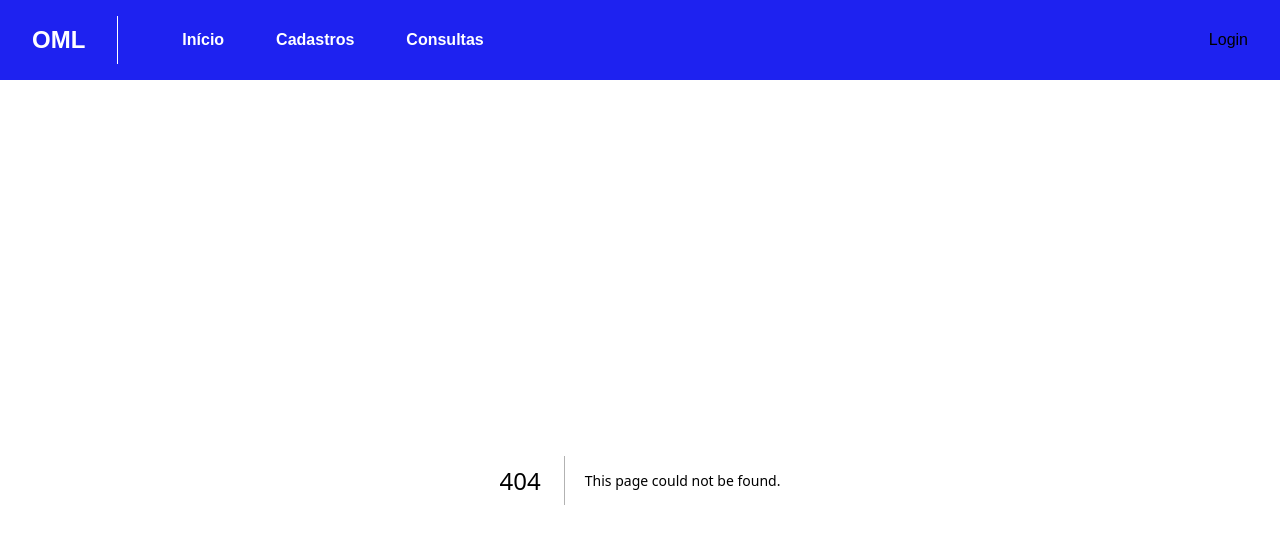
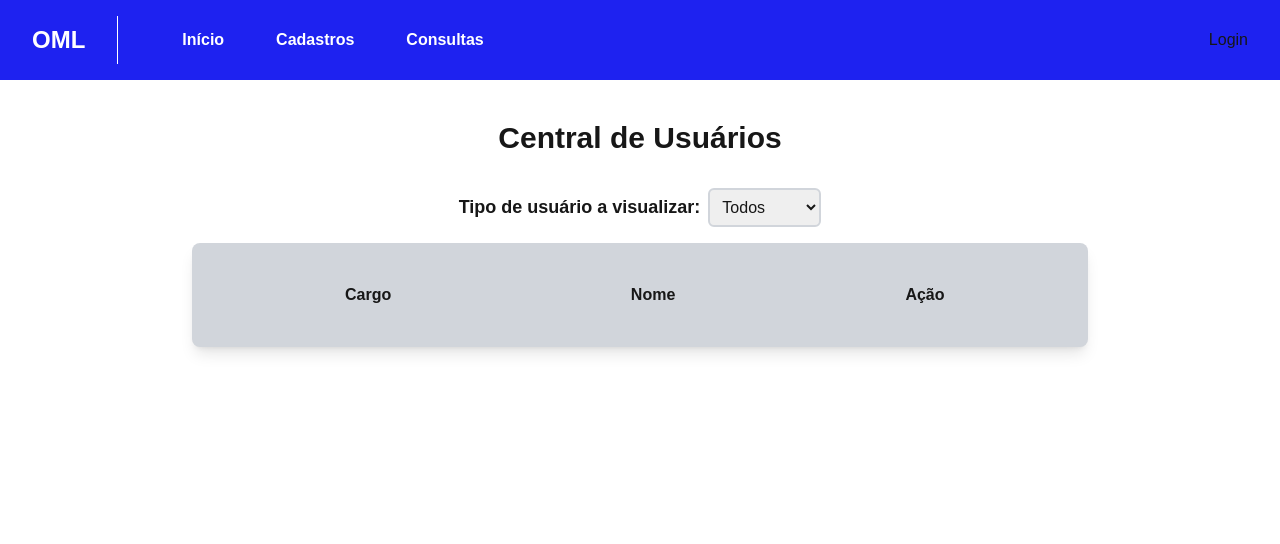
Before and after one commit to joaovitormgv/OML-Clinica-frontend, a Next.js app: page /pages/admin/visualizarUsuarios in a window 1280 px wide. Before the commit this address had no page. Shown: the top 544 px of the page. Built offline with nearby package versions, Linux system fonts and the light colour scheme.

Commit message:
feat: add visualizarUsuarios page

```diff
--- /dev/null
+++ b/src/app/pages/admin/visualizarUsuarios/page.tsx
@@ -0,0 +1,115 @@
+"use client";
+import React, { useState, useEffect } from "react";
+import { toast, ToastContainer } from "react-toastify";
+import "react-toastify/dist/ReactToastify.css";
+
+interface User {
+  id: number;
+  nome: string;
+  tipo: string; // paciente, medico, atendente
+}
+
+const ViewUsersPage = () => {
+  const [users, setUsers] = useState<User[]>([]);
+  const [selectedRole, setSelectedRole] = useState<string>("todos");
+  const [userRole, setUserRole] = useState<string | null>(null); // Armazenando o cargo do usuário
+
+  // Simulando dados fictícios de usuários
+  useEffect(() => {
+    // Usuários fictícios
+    const fakeUsers: User[] = [
+      { id: 1, nome: "Carlos Silva", tipo: "Paciente" },
+      { id: 2, nome: "Dr. João Souza", tipo: "Médico" },
+      { id: 3, nome: "Maria Clara", tipo: "Atendente" },
+      { id: 4, nome: "Ana Paula", tipo: "Paciente" },
+      { id: 5, nome: "Dr. Fernanda Lima", tipo: "Médico" },
+    ];
+
+    setUsers(fakeUsers);
+
+    // Simulando o papel do usuário (substitua pela lógica de autenticação real)
+    const role = localStorage.getItem("userCargo"); // Pode ser "Administrador", "Atendente" ou "Paciente"
+    setUserRole(role);
+  }, []);
+
+  // Função para excluir um usuário
+  const deleteUser = (userId: number) => {
+    setUsers(users.filter((user) => user.id !== userId)); // Simulando a exclusão
+    toast.success("Usuário excluído com sucesso");
+  };
+
+  // Filtra os usuários com base no cargo selecionado
+  const filteredUsers =
+    selectedRole === "todos"
+      ? users
+      : users.filter((user) => user.tipo === selectedRole);
+
+  // Filtra a lista de usuários de acordo com as permissões do cargo
+  const permittedUsers =
+    userRole === "Administrador"
+      ? filteredUsers
+      : filteredUsers.filter(
+          (user) => user.tipo === "Paciente" && userRole === "Atendente"
+        );
+
+  return (
+    <div className="min-h-screen flex flex-col items-center">
+      <ToastContainer />
+      <p className="text-center font-bold text-3xl mb-8 mt-10">
+        Central de Usuários
+      </p>
+
+      {/* Seletor de cargo */}
+      {userRole !== "Paciente" && (
+        <div className="mb-4">
+          <label htmlFor="role" className="text-lg font-semibold mr-2">
+            Tipo de usuário a visualizar:
+          </label>
+          <select
+            id="role"
+            value={selectedRole}
+            onChange={(e) => setSelectedRole(e.target.value)}
+            className="border-2 border-gray-300 rounded-md p-2"
+          >
+            <option value="todos">Todos</option>
+            <option value="Paciente">Paciente</option>
+            <option value="Médico">Médico</option>
+            <option value="Atendente">Atendente</option>
+          </select>
+        </div>
+      )}
+
+      <div className="w-full max-w-4xl bg-gray-300 p-8 rounded-lg shadow-lg mb-8">
+        <table className="w-full table-auto">
+          <thead>
+            <tr>
+              <th className="px-4 py-2">Cargo</th>
+              <th className="px-4 py-2">Nome</th>
+              {userRole !== "Paciente" && <th className="px-4 py-2">Ação</th>}
+            </tr>
+          </thead>
+          <tbody>
+            {permittedUsers.map((user) => (
+              <tr key={user.id}>
+                <td className="border px-4 py-2">{user.tipo}</td>
+                <td className="border px-4 py-2">{user.nome}</td>
+                {userRole !== "Paciente" && (
+                  <td className="border px-4 py-2">
+                    <button
+                      onClick={() => deleteUser(user.id)}
+                      className="bg-red-500 text-white py-1 px-3 rounded-lg hover:bg-red-600"
+                    >
+                      Excluir
+                    </button>
+                  </td>
+                )}
+              </tr>
+            ))}
+          </tbody>
+        </table>
+      </div>
+    </div>
+  );
+};
+
+export default ViewUsersPage;
```
